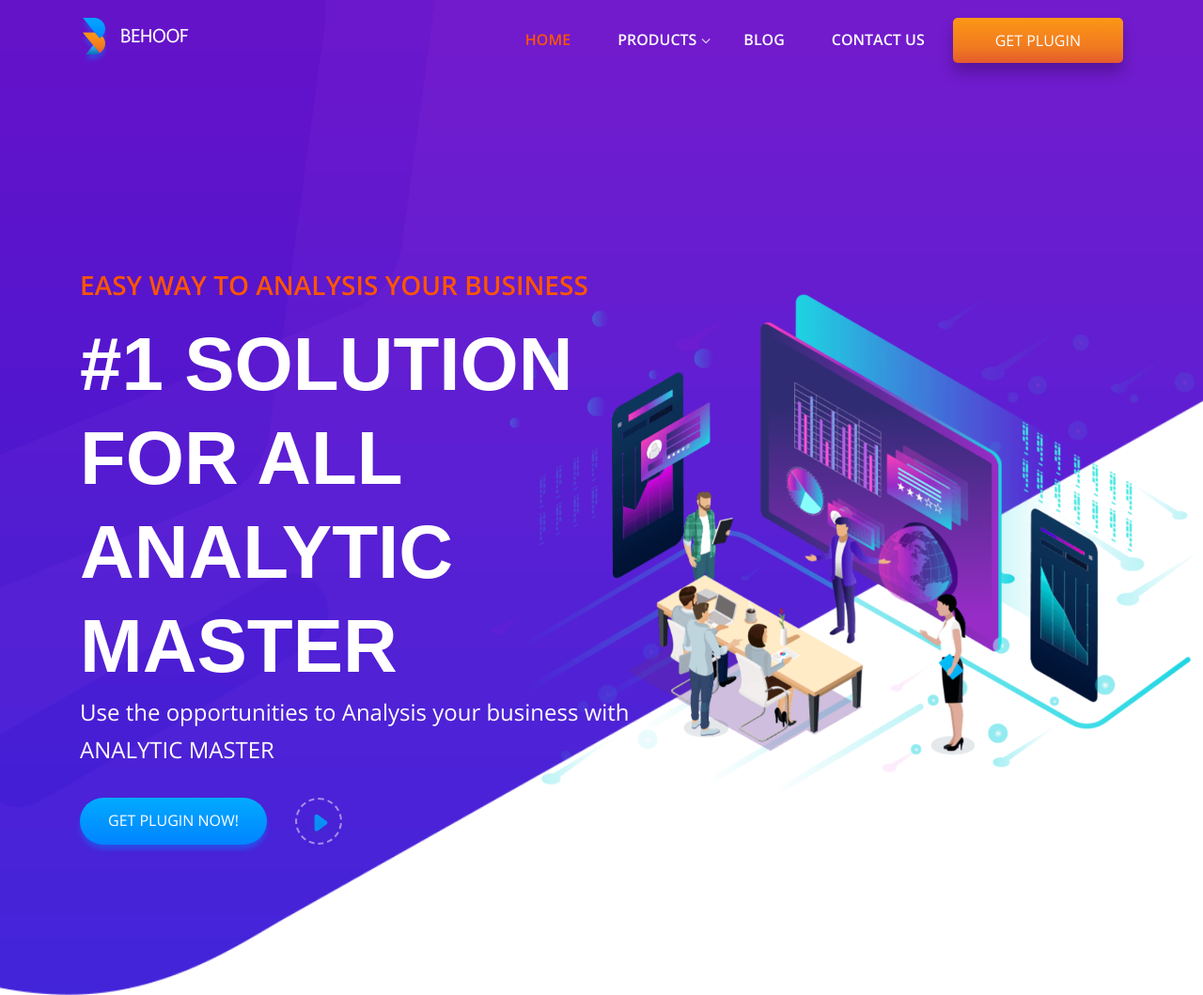
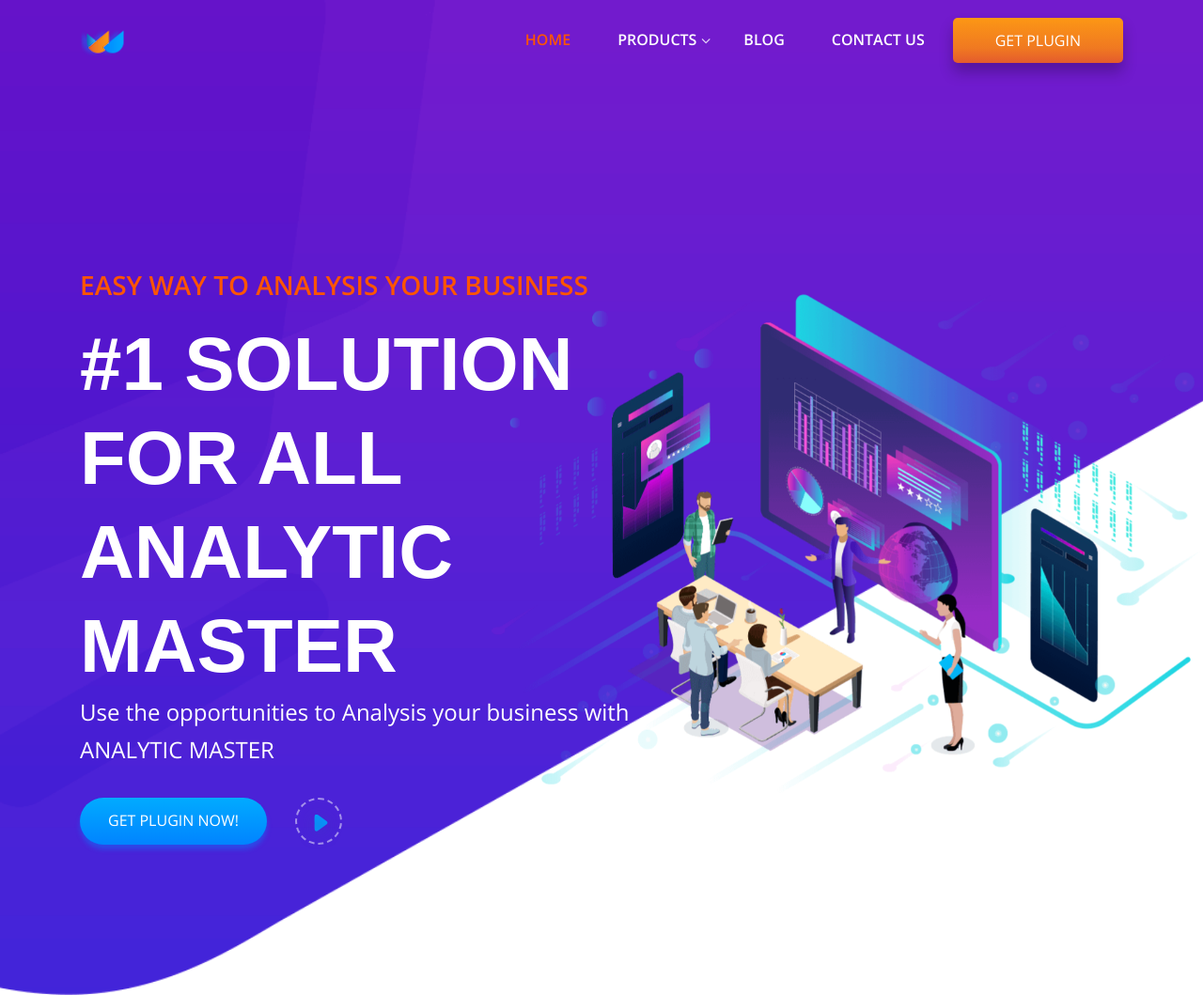
Before and after one commit to nayonacademy/analytic-master, a plain HTML site: page index.html in a window 1280 px wide. Shown: the top 1059 px of the page at 94% size. Drawn offline with nearby package versions, Linux system fonts and the light colour scheme; a web font is replaced by a local one.

Commit message:
logo update

```diff
--- a/index.html
+++ b/index.html
@@ -130,7 +130,7 @@
     <div class="header-bottom">
       <div class="container">
         <nav class="navbar navbar-expand-xl">
-          <a class="site-logo site-title" href="home-one.html"><img src="assets/images/logo2.png" alt="site-logo"></a>
+          <a class="site-logo site-title" href="home-one.html"><img src="assets/images/logo_analytic_master.png" alt="site-logo"></a>
           <button class="navbar-toggler" type="button" data-toggle="collapse" data-target="#navbarSupportedContent" aria-controls="navbarSupportedContent" aria-expanded="false" aria-label="Toggle navigation">
             <span class="menu-toggle"></span>
           </button>
```
Also changed, not shown: assets/images/logo_analytic_master.png (added).
